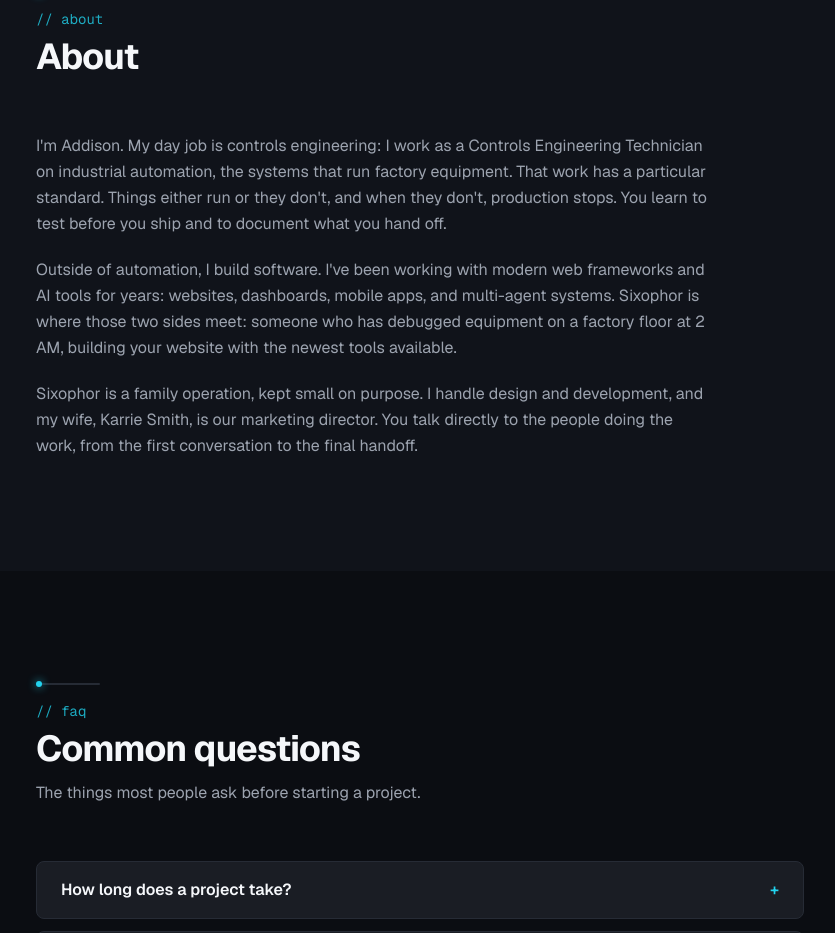
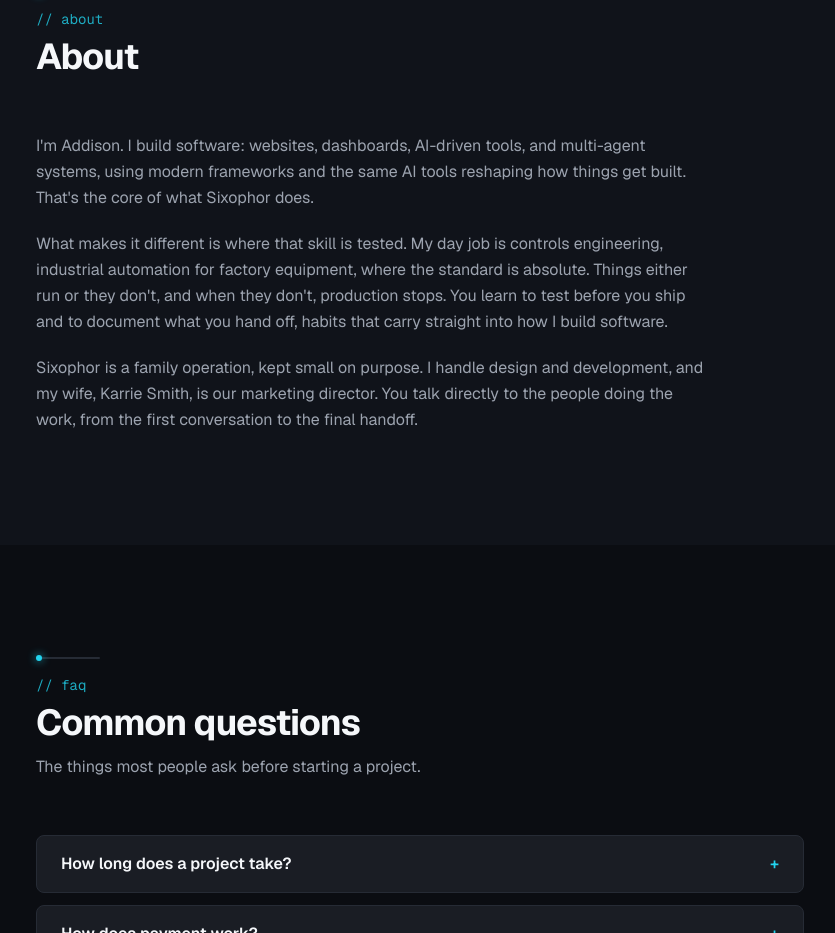
Before and after one commit to AddisonTech/Sixophor, a Next.js app: page / in a window 1280 px wide. Shown: the part 3900-4833 px from the top of the page, without its empty margins (52-887 px from the left). Built offline with nearby package versions, Linux system fonts and the light colour scheme; no server answers.

Commit message:
Rewrite About section copy

```diff
--- a/components/About.tsx
+++ b/components/About.tsx
@@ -8,19 +8,18 @@
 
       <div className="max-w-2xl space-y-5 leading-relaxed text-muted">
         <p>
-          I&apos;m Addison. My day job is controls engineering: I work as a
-          Controls Engineering Technician on industrial automation, the systems
-          that run factory equipment. That work has a particular standard.
-          Things either run or they don&apos;t, and when they don&apos;t,
-          production stops. You learn to test before you ship and to document
-          what you hand off.
+          I&apos;m Addison. I build software: websites, dashboards, AI-driven
+          tools, and multi-agent systems, using modern frameworks and the same
+          AI tools reshaping how things get built. That&apos;s the core of what
+          Sixophor does.
         </p>
         <p>
-          Outside of automation, I build software. I&apos;ve been working with
-          modern web frameworks and AI tools for years: websites, dashboards,
-          mobile apps, and multi-agent systems. Sixophor is where those two
-          sides meet: someone who has debugged equipment on a factory floor at
-          2 AM, building your website with the newest tools available.
+          What makes it different is where that skill is tested. My day job is
+          controls engineering, industrial automation for factory equipment,
+          where the standard is absolute. Things either run or they don&apos;t,
+          and when they don&apos;t, production stops. You learn to test before
+          you ship and to document what you hand off, habits that carry straight
+          into how I build software.
         </p>
         <p>
           Sixophor is a family operation, kept small on purpose. I handle
```
